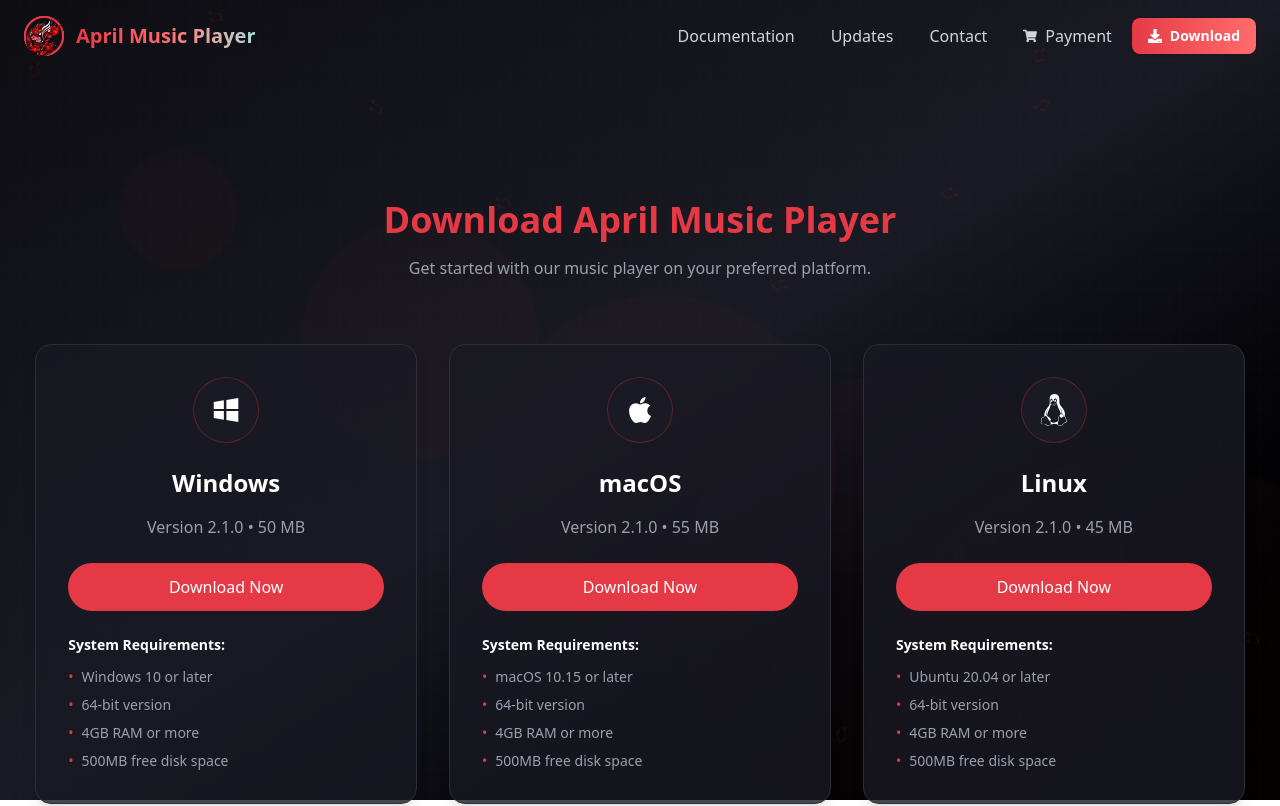
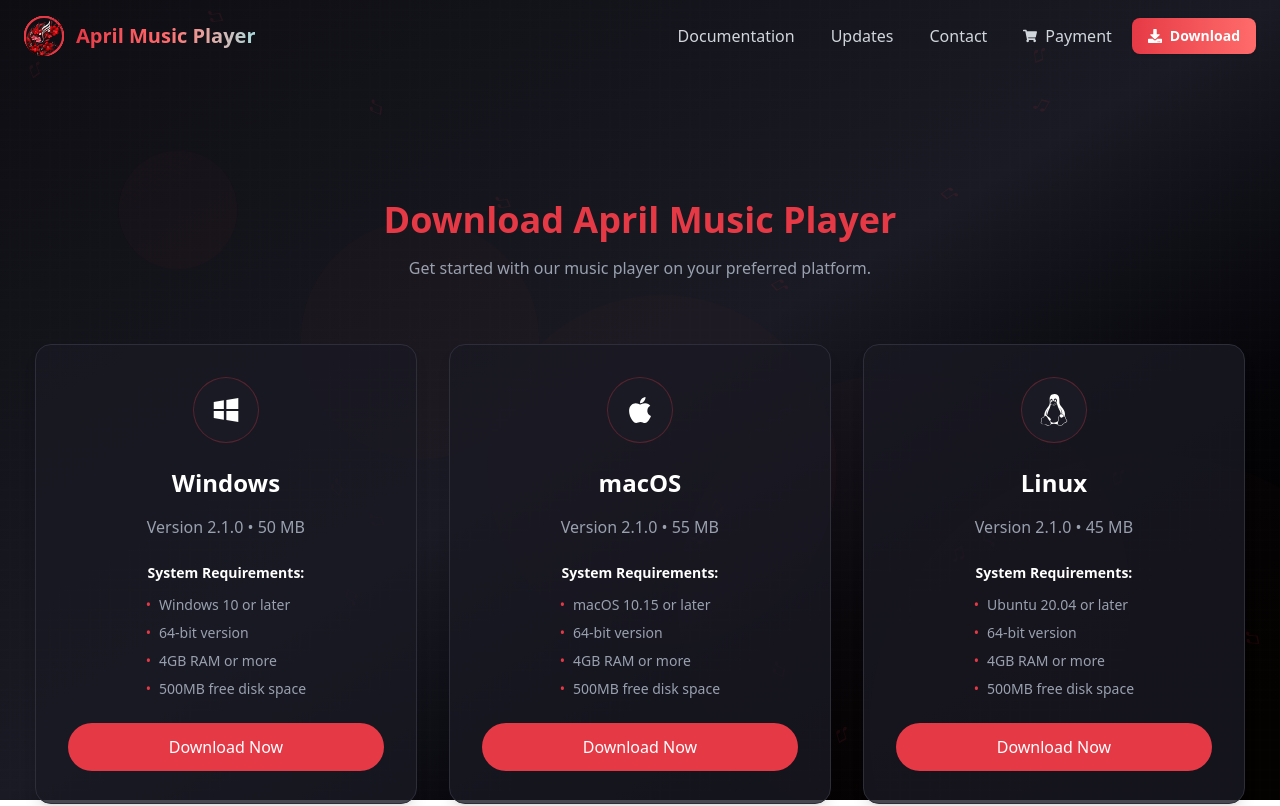
Before and after one commit to amm926616/april-landing-react, a React (Vite) app: page /download in a window 1280 px wide. Shown: the top 806 px of the page. Built offline with nearby package versions, Linux system fonts and the light colour scheme.

Commit message:
fixed glitching download cards and modified content placement

```diff
--- a/src/pages/DownloadPage.tsx
+++ b/src/pages/DownloadPage.tsx
@@ -55,15 +55,57 @@ const platforms: Platform[] = [
   },
 ];
 
+const containerVariants = {
+  hidden: {
+    opacity: 0,
+    transition: {
+      when: "afterChildren",
+      staggerChildren: 0.05,
+    },
+  },
+  show: {
+    opacity: 1,
+    transition: {
+      when: "beforeChildren",
+      staggerChildren: 0.15,
+    },
+  },
+};
+
+const cardVariants = {
+  hidden: {
+    opacity: 0,
+    y: 20,
+    transition: { duration: 0 },
+  },
+  show: {
+    opacity: 1,
+    y: 0,
+    transition: {
+      duration: 0.5,
+      ease: "easeOut",
+    },
+  },
+};
+
 export default function DownloadPage() {
   return (
-    <SectionComponent id="/download" className={"py-30"}>
-      <div className="container mx-auto px-4">
+    <SectionComponent id="/download" className="py-30">
+      <div
+        className="container mx-auto px-4"
+        style={{
+          backfaceVisibility: "hidden",
+          WebkitBackfaceVisibility: "hidden",
+        }}
+      >
+        <>
           <motion.div
-          initial={{ opacity: 0, y: 20 }}
-          whileInView={{ opacity: 1, y: 0 }}
-          transition={{ duration: 0.8 }}
-          viewport={{ once: true }}
+            initial={{ opacity: 0, y: 10 }}
+            animate={{ opacity: 1, y: 0 }}
+            transition={{
+              duration: 0.6,
+              delay: 0.1,
+            }}
             className="text-center mb-16"
           >
             <h2 className="text-4xl font-bold text-[var(--crimson)] mb-4">
@@ -74,24 +116,33 @@ export default function DownloadPage() {
             </p>
           </motion.div>
 
-        <div className="grid grid-cols-1 md:grid-cols-3 gap-8">
+          <motion.div
+            variants={containerVariants}
+            initial="hidden"
+            animate="show"
+            className="grid grid-cols-1 md:grid-cols-3 gap-8"
+            style={{
+              willChange: "transform, opacity",
+              transformStyle: "preserve-3d",
+            }}
+          >
             {platforms.map((platform) => (
               <motion.div
                 key={platform.name}
-              initial={{ opacity: 0, y: 30 }}
-              whileInView={{ opacity: 1, y: 0 }}
-              transition={{ duration: 0.5 }}
-              viewport={{ once: true }}
-              whileHover={{ y: -5 }}
-              className="bg-[#1a1a24]/80 p-8 rounded-2xl shadow-lg hover:shadow-xl transition-all duration-300 border border-[#2e2e3a] hover:border-[#e63946]/30"
+                variants={cardVariants}
+                whileHover={{ y: -4, borderColor: "#e63946" }}
+                className="bg-[#1a1a24]/80 p-8 rounded-2xl shadow-lg border border-[#2e2e3a] transition-colors flex flex-col"
+                style={{
+                  backfaceVisibility: "hidden",
+                  WebkitBackfaceVisibility: "hidden",
+                  transform: "translateZ(0)",
+                  willChange: "transform, opacity",
+                }}
               >
                 <div className="flex justify-center mb-6">
-                <motion.div
-                  whileHover={{ scale: 1.1 }}
-                  className="bg-[#1a1a24] p-4 rounded-full border border-[#e63946]/30"
-                >
+                  <div className="bg-[#1a1a24] p-4 rounded-full border border-[#e63946]/30">
                     {platform.icon}
-                </motion.div>
+                  </div>
                 </div>
 
                 <h3 className="text-2xl font-bold text-white text-center mb-4">
@@ -100,20 +151,13 @@ export default function DownloadPage() {
                 <p className="text-gray-400 text-center mb-6">
                   Version {platform.version} • {platform.size}
                 </p>
-              <motion.button
-                whileHover={{ scale: 1.03 }}
-                whileTap={{ scale: 0.98 }}
-                className="w-full px-6 py-3 bg-[#e63946] text-white rounded-full hover:bg-[#e63946]/90 transition-colors mb-6 font-medium cursor-pointer"
-                onClick={() => window.open(platform.downloadUrl, "_blank")}
-                aria-label={`Download ${platform.name} version ${platform.version}`}
-              >
-                Download Now
-              </motion.button>
-              <div className="text-sm text-gray-400">
-                <h4 className="font-semibold text-white mb-3">
+
+                <div className="text-sm text-gray-400 mb-6">
+                  <h4 className="font-semibold text-white mb-3 text-center">
                     System Requirements:
                   </h4>
-                <ul className="space-y-2">
+                  {/* Add w-fit and mx-auto to the ul element below */}
+                  <ul className="space-y-2 w-fit mx-auto">
                     {platform.systemRequirements.map((req, i) => (
                       <li key={i} className="flex items-start">
                         <span className="text-[#e63946] mr-2">•</span>
@@ -122,9 +166,20 @@ export default function DownloadPage() {
                     ))}
                   </ul>
                 </div>
+
+                <motion.button
+                  whileHover={{ scale: 1.03 }}
+                  whileTap={{ scale: 0.98 }}
+                  className="w-full px-6 py-3 bg-[#e63946] text-white rounded-full hover:bg-[#e63946]/90 transition-colors font-medium cursor-pointer mt-auto"
+                  onClick={() => window.open(platform.downloadUrl, "_blank")}
+                  aria-label={`Download ${platform.name} version ${platform.version}`}
+                >
+                  Download Now
+                </motion.button>
               </motion.div>
             ))}
-        </div>
+          </motion.div>
+        </>
       </div>
     </SectionComponent>
   );
```
Lines whose indentation alone changed are shown as unchanged.
